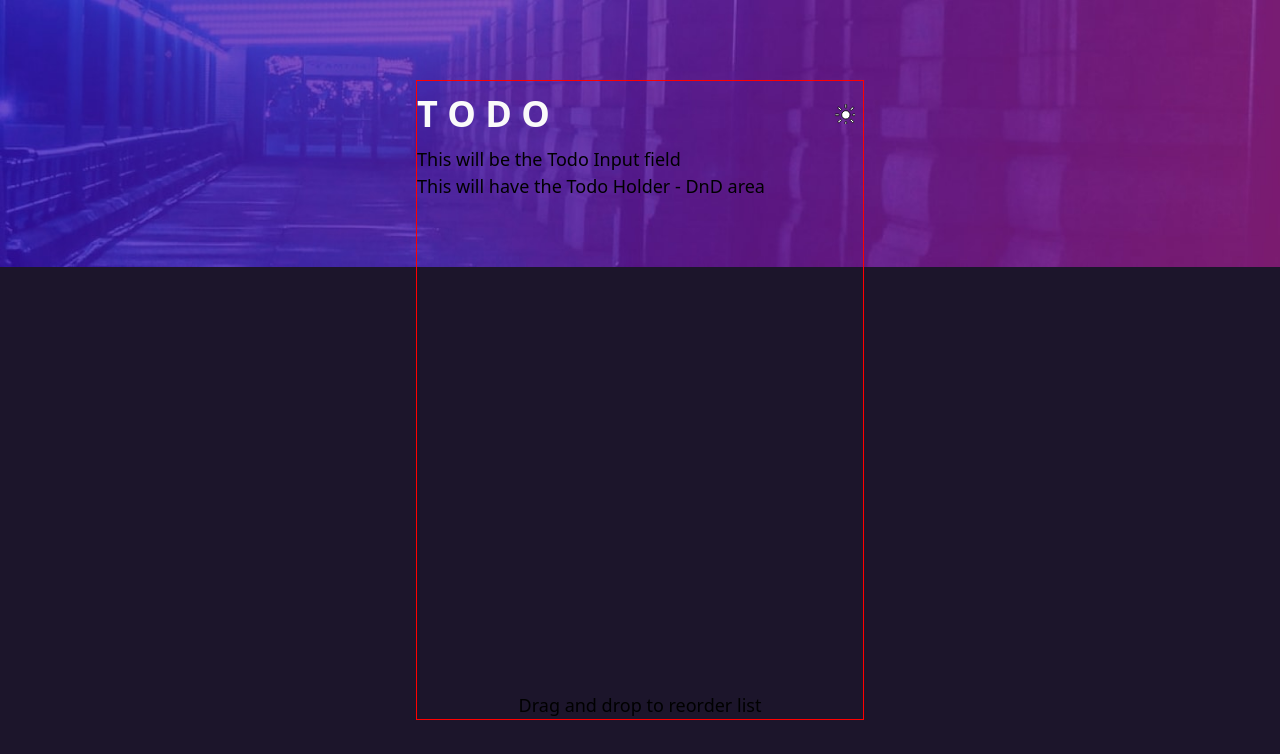
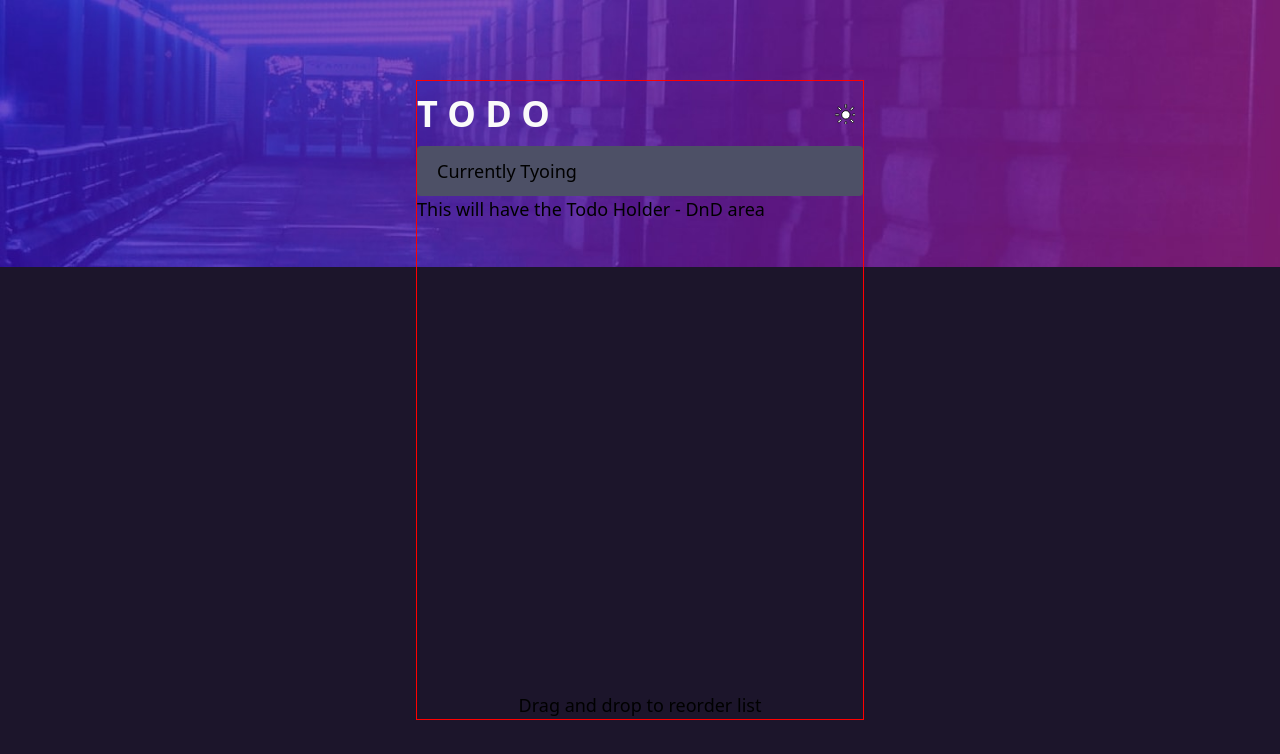
Before and after one commit to mortimerz/todo-app, a Next.js app: page / in a window 1280 px wide. Shown: the top 754 px of the page. Built offline with nearby package versions, Linux system fonts and the light colour scheme.

Commit message:
Added new component TodoCheckIndicator
* Used TodoCheckIndicator inside TodoInput Component

```diff
--- /dev/null
+++ b/components/todo/TodoCheckIndicator.tsx
@@ -0,0 +1,38 @@
+import { useState } from "react";
+
+interface ITodoCheckIndicator {
+    isChecked: boolean;
+}
+
+const TodoCheckIndicator: React.FC<ITodoCheckIndicator> = ({
+    isChecked = false,
+}) => {
+    const [checked, setChecked] = useState(isChecked);
+
+    const toggleCheck = () => {
+        setChecked(!checked);
+    };
+
+    return (
+        <div className="py-3 px-2">
+            {checked ? (
+                <div className="todo-check todo-check-selected" onClick={toggleCheck}>
+                    <svg xmlns="http://www.w3.org/2000/svg" width="10" height="9">
+                        <path
+                            fill="none"
+                            stroke="#FFF"
+                            strokeWidth="2.5"
+                            d="M1 4.304L3.696 7l6-6"
+                        />
+                    </svg>
+                </div>
+            ) : (
+                <div className="todo-check" onClick={toggleCheck}>
+                    <div className="todo-check-fill"></div>
+                </div>
+            )}
+        </div>
+    );
+};
+
+export default TodoCheckIndicator;
--- a/components/todo/TodoInput.tsx
+++ b/components/todo/TodoInput.tsx
@@ -1,5 +1,10 @@
+import TodoCheckIndicator from "./TodoCheckIndicator";
 const TodoInput = () => {
-  return <h1>This will be the Todo Input field</h1>;
+    return (
+        <div className="flex flex-row h-[50px] w-full bg-dark-very-dark-grayish-blue rounded gap-1">
+            <TodoCheckIndicator isChecked={false} />
+            <div className="show-border text-left flex-grow py-3 "> Currently Tyoing</div>
+        </div>);
 };
 
 export default TodoInput;
```
